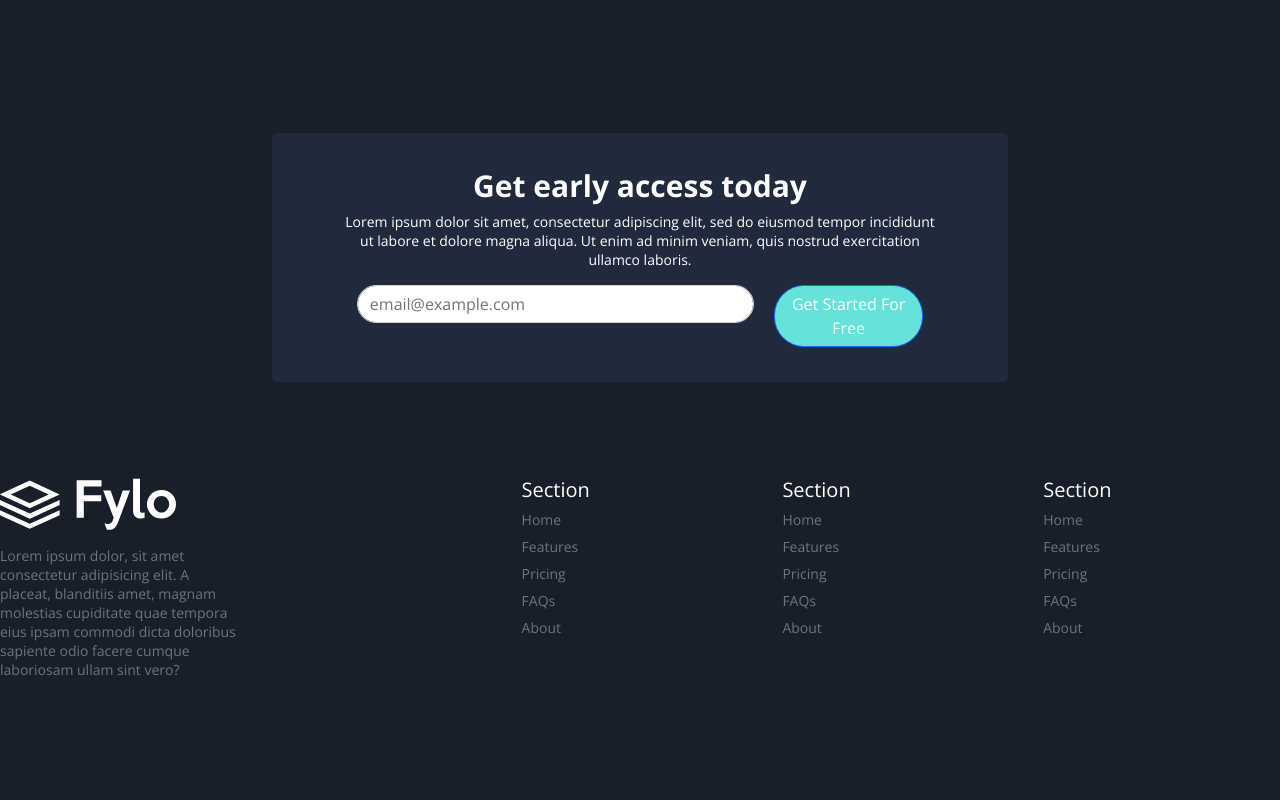
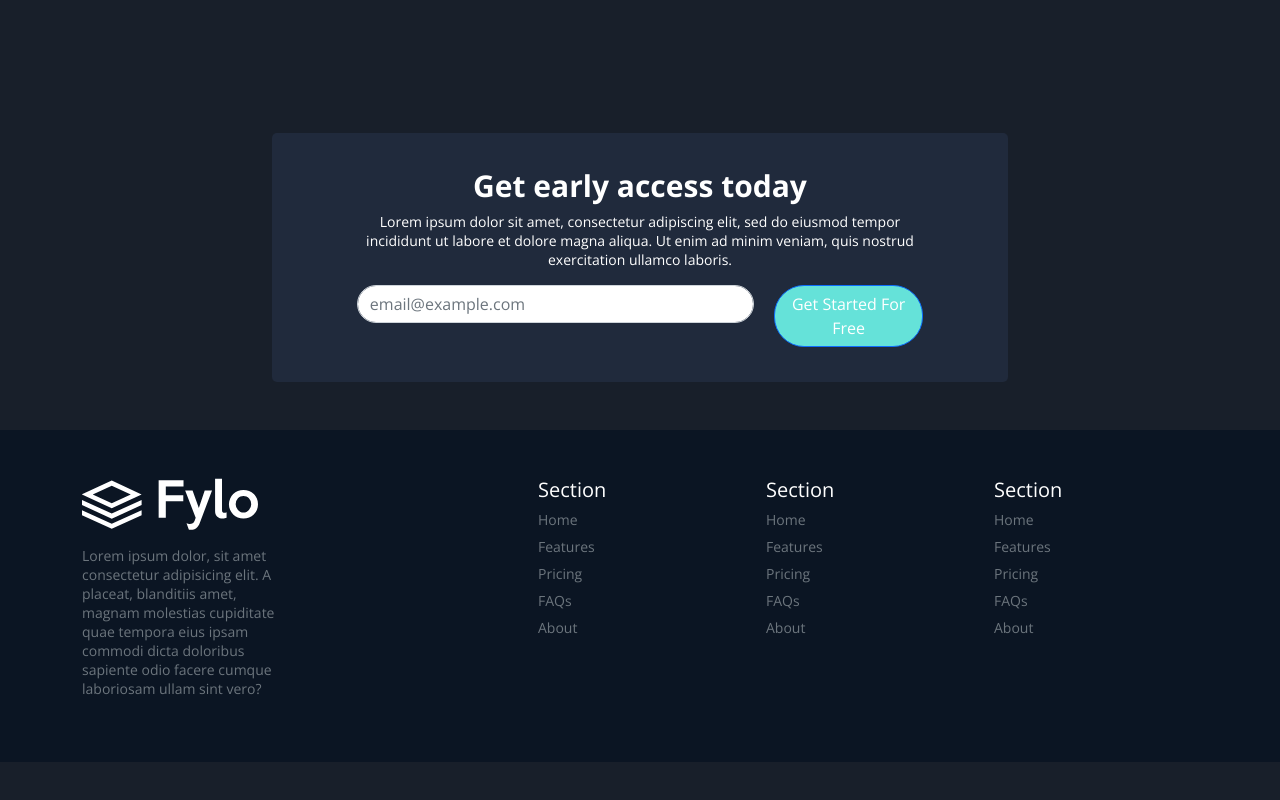
Before and after one commit to mehmetbacik/fylo-landing-page, a plain HTML site: page index.html in a window 1280 px wide. Shown: the part 2626-3426 px from the top of the page. Drawn offline with nearby package versions, Linux system fonts and the light colour scheme.

Commit message:
Update
Updated index page for footer__content.

```diff
--- a/assets/scss/style.scss
+++ b/assets/scss/style.scss
@@ -197,7 +197,7 @@
                         font-weight: bold;
                     }
                     p {
-
+                        padding: 0px 10px;
                     }
                 }
                 .fn__subscribe__form {
@@ -214,5 +214,8 @@
                 }
             }
         }
+        #footer__content {
+            background-color: var(--darkblue__footer);
+        }
     }
 }
--- a/index.html
+++ b/index.html
@@ -224,7 +224,8 @@
           </div>
         </div>
       </div>
-
+      <div id="footer__content">
+        <div class="container">
           <div class="row row-cols-5 py-5 my-5">
             <div class="col">
               <a href="/" class="d-flex align-items-center mb-3 link-dark text-decoration-none">
@@ -264,6 +265,8 @@
               </ul>
             </div>
           </div>
+        </div>
+      </div>
     </footer>
     <script src="https://unpkg.com/swiper/swiper-bundle.min.js"></script>
     <script src="/assets/js/script.js"></script>
```
Also changed, not shown: assets/css/style.css, 1 other file. Lines whose indentation alone changed are shown as unchanged.
